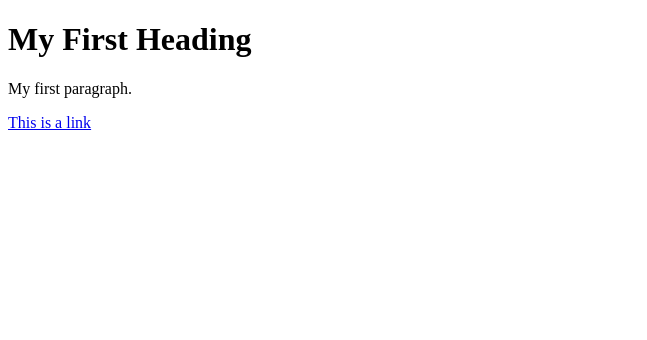
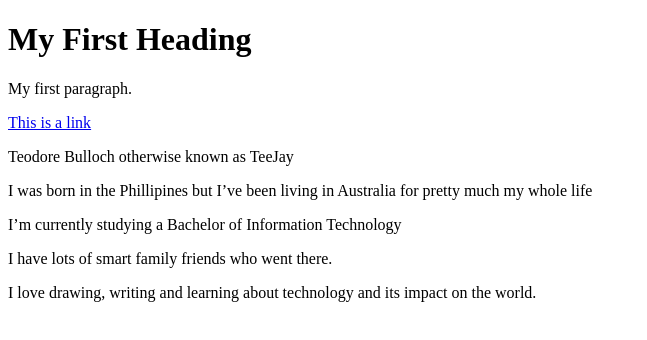
Before and after one commit to BangerMarkus/My-Profile, a plain HTML site: page index.html in a window 1280 px wide. Shown: the whole page, without its empty margins (0-647 px from the left). Drawn offline with Linux system fonts and the light colour scheme.

Commit message:
Update index.html

```diff
--- a/index.html
+++ b/index.html
@@ -5,6 +5,11 @@
 <h1>My First Heading</h1>
 <p>My first paragraph.</p>
 <a href="https://www.w3schools.com">This is a link</a>
+<p>Teodore Bulloch otherwise known as TeeJay</p>
+<p>I was born in the Phillipines but I’ve been living in Australia for pretty much my whole life</p>
+<p>I’m currently studying a Bachelor of Information Technology</p>
+<p>I have lots of smart family friends who went there.</p>
+<p>I love drawing, writing and learning about technology and its impact on the world. </p>
 
 </body>
 </html>
```
